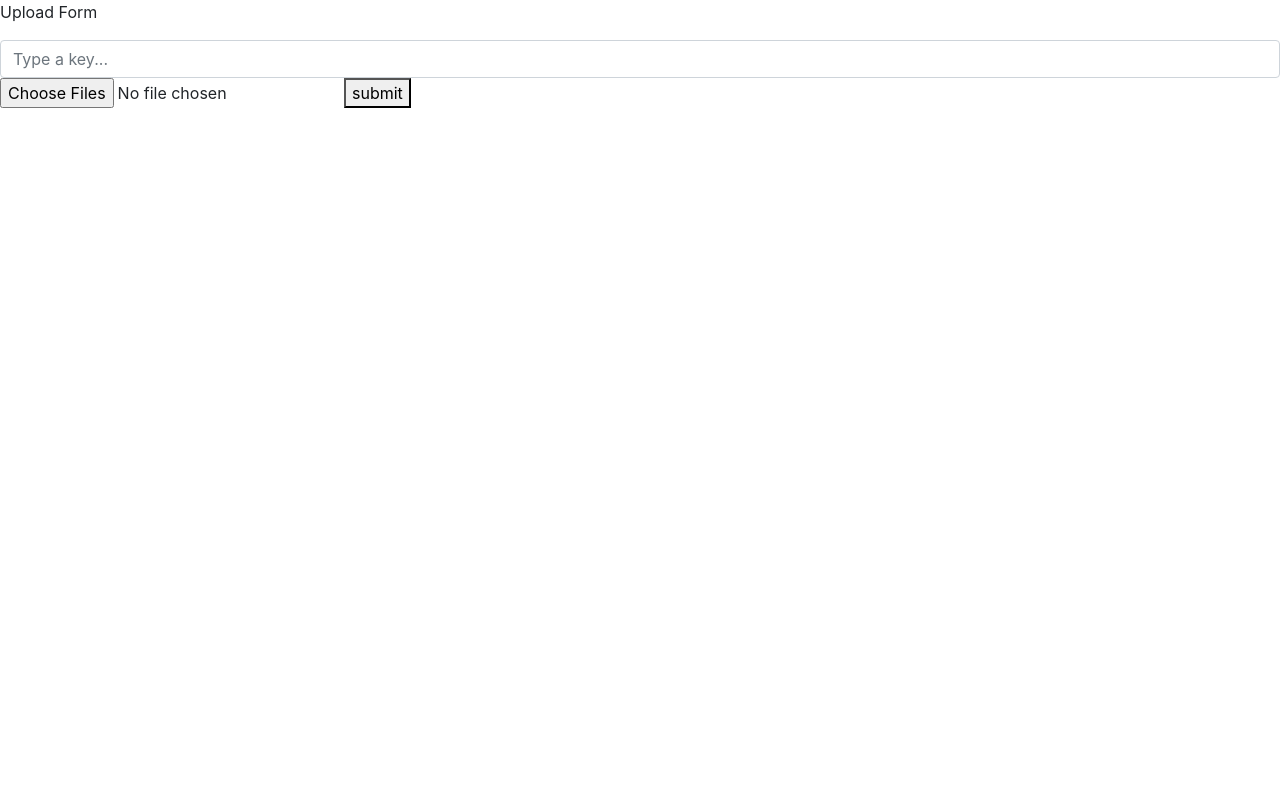
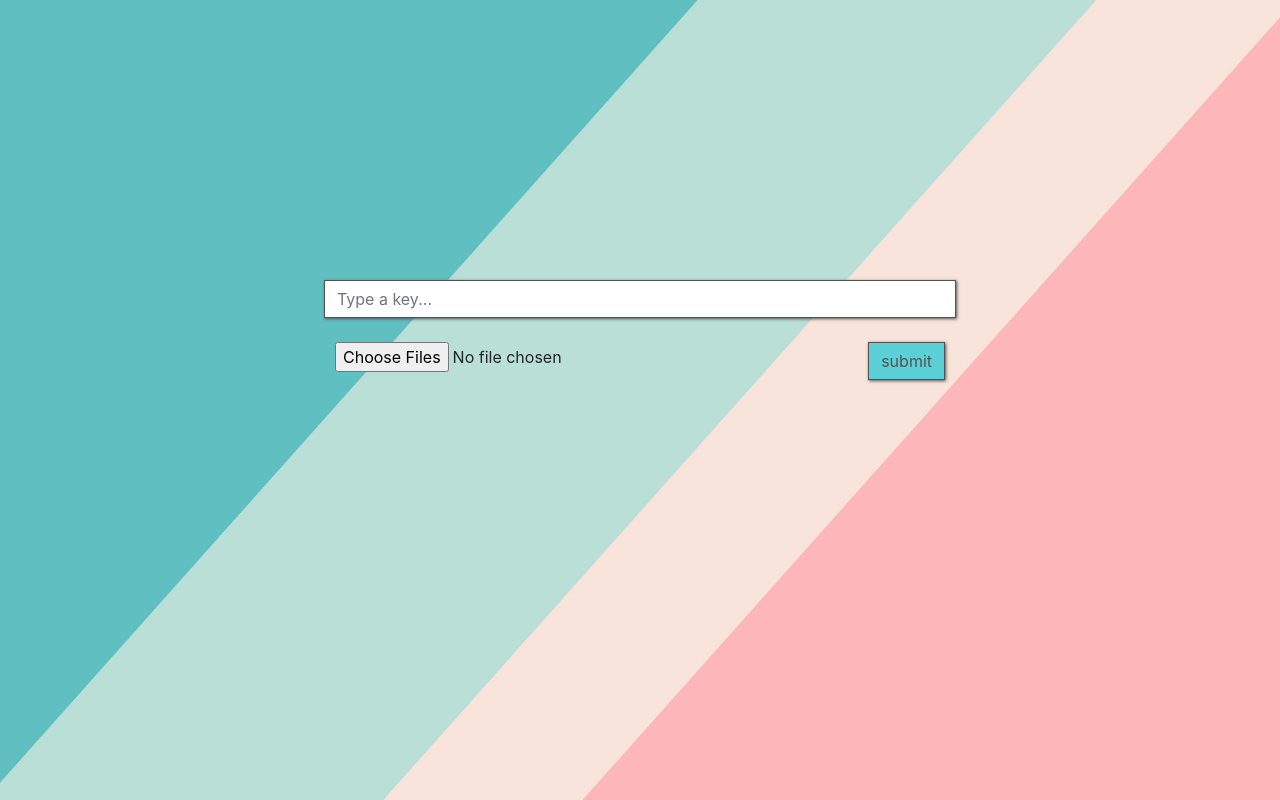
Before and after one commit to lalitkaim/kaimshare, a React (Create React App) app: page /uploadform in a window 1280 px wide. Built offline with nearby package versions, Linux system fonts and the light colour scheme.

Commit message:
Version 2.0 completed

```diff
--- a/public/index.html
+++ b/public/index.html
@@ -25,7 +25,7 @@
       Learn how to configure a non-root public URL by running `npm run build`.
     -->
     <link rel="stylesheet" href="https://stackpath.bootstrapcdn.com/bootstrap/4.2.1/css/bootstrap.min.css" integrity="sha384-GJzZqFGwb1QTTN6wy59ffF1BuGJpLSa9DkKMp0DgiMDm4iYMj70gZWKYbI706tWS" crossorigin="anonymous">
-    <link href="https://cdnjs.cloudflare.com/ajax/libs/uikit/3.8.0/css/uikit.min.css"/>
+    <!-- <link rel="stylesheet" href="https://cdnjs.cloudflare.com/ajax/libs/uikit/3.8.0/css/uikit.min.css"/> -->
     <title>Kaim Share</title>
   </head>
   <body>
--- a/src/components/DownloadForm.js
+++ b/src/components/DownloadForm.js
@@ -1,6 +1,7 @@
 import { getDoc, getFirestore, doc } from "@firebase/firestore";
 import { getStorage } from "@firebase/storage";
 import React, { Component } from "react";
+import classes from './DownloadForm.module.css'
 
 class DownloadForm extends Component{
     constructor(props){
@@ -41,21 +42,23 @@ class DownloadForm extends Component{
             return(
                 <tr key={index}>
                     <td>{this.state.names[index]}</td>
-                    <td>{this.state.size[index]}</td>
+                    <td>{Number.parseInt(this.state.size[index]/1024)}KB</td>
                     <td><a target="_blank" href={this.state.urls[index]}>Download</a></td>
                 </tr>
             )
         })
         return (
-            <>
-                <p>Download Files Page</p>
-                <form onSubmit={this.submitHandler}>
-                    <input type="text" onChange={this.inputHandler} value={this.state.key} id="inputElement" className="form-control" placeholder="Type a key..."/>
-                    <button type="submit">submit</button>
+            <div className={classes.mainDiv}>
+                <form onSubmit={this.submitHandler} className={classes.form}>
+                    <div className={"col-lg-6 col-md-8 col-sm-10 col-xs-12 px-2 "+classes.innerDiv}>
+                        <input className={"form-control "+classes.formInput} type="text" onChange={this.inputHandler} value={this.state.key} placeholder="Type a key..."/>
+                        <button type="submit" className={"btn "+classes.submit}>submit</button>
+                    </div>
                 </form>
-                <div>
-                    <table>
-                        <thead>
+                {
+                this.state.urls.length>0 &&
+                <table className="table table-hover table-striped table-sm mt-3">
+                    <thead className="thead">
                         <tr>
                             <th>File Name</th>
                             <th>File Size</th>
@@ -66,8 +69,8 @@ class DownloadForm extends Component{
                         {files ? files : null}
                     </tbody>
                 </table>
+                }
             </div>
-            </>
         )
     }
 }
--- a/src/components/DownloadForm.module.css
+++ b/src/components/DownloadForm.module.css
@@ -0,0 +1,31 @@
+.mainDiv{
+    /* border: 1px solid black; */
+    position: absolute;
+    top: 25%;
+    width: 100%;
+    text-align: center;
+}
+.formInput{
+    margin-bottom: 3vh;
+    border: 1px solid #525252;
+    box-shadow: 1px 1px 3px #525252;
+    border-radius: 0px;
+}
+.submit{
+    display: block;
+    border: 1px solid #525252;
+    border-radius: 0px;
+    box-shadow: 1px 1px 3px #525252 ;
+    background-color: #5bd1d7;
+    color: #525252;
+    float: right;
+}
+.innerDiv{
+    /* border: 1px solid black; */
+}
+.form{
+    /* border: 1px solid orange; */
+    display: flex;
+    flex-wrap: wrap;
+    justify-content: center;
+}
--- a/src/components/Home.js
+++ b/src/components/Home.js
@@ -1,4 +1,5 @@
 import React, { Component } from "react";
+import classes from './Home.module.css'
 
 class Home extends Component{
     constructor(props){
@@ -19,10 +20,9 @@ class Home extends Component{
     render(){
         return (
             <div>
-                <p>Home Page</p>
-                <div>
-                    <button onClick={this.downloadHandler}>Download Form</button>
-                    <button onClick={this.uploadHandler}>Upload Form</button>
+                <div className={classes.buttonDiv}>
+                    <button onClick={this.downloadHandler} className={"btn "+classes.button1}>Download Form</button>
+                    <button onClick={this.uploadHandler} className={"btn "+classes.button2}>Upload Form</button>
                 </div>
             </div>
         )
--- /dev/null
+++ b/src/components/Home.module.css
@@ -0,0 +1,42 @@
+.backDiv{
+    /* width: 50px; */
+
+}
+body{
+    background-image: url('../Background.jpg');
+    background-repeat: no-repeat;
+    background-attachment: fixed;
+    background-size: 100% 100%;
+}
+.backImg{
+    max-width: 100vw;
+    max-height: 100vh;
+    object-fit: cover;
+    overflow: hidden;
+    /* position: absolute; */
+}
+.buttonDiv{
+    position: absolute;
+    z-index: 100;
+    top: 40%;
+    text-align: center;
+    /* border: 1px solid black; */
+    width: 100%;
+    align-content: flex-start;
+}
+.button1, .button2{
+    display: block;
+    border: 1px solid #525252;
+    margin: auto;
+    margin-bottom: 5vh;
+    border-radius: 0px;
+    box-shadow: 1px 1px 3px black ;
+}
+.button2{
+    background-color: #ffb6b9;
+    color: #525252;
+}
+.button1{
+    background-color: #5bd1d7;
+    color: #525252;
+}
--- a/src/components/UploadForm.js
+++ b/src/components/UploadForm.js
@@ -2,6 +2,7 @@ import { getFirestore, doc, setDoc, getDoc, addDoc, collection} from "firebase/f
 import { getStorage, ref, uploadBytes, getDownloadURL, uploadBytesResumable} from 'firebase/storage'
 import React, { Component } from "react";
 import { initialize } from './config'
+import classes from './UploadForm.module.css'
 
 class UploadForm extends Component{
     constructor(props){
@@ -81,19 +82,26 @@ class UploadForm extends Component{
 
     render(){
         return (
-            <div>
-                <p>Upload Form</p>
+            <div className={classes.mainDiv}>
                 <form onSubmit={this.submitHandler}>
-                    <input type="text" onChange={this.inputHandler} value={this.state.key} id="inputElement" className="form-control" placeholder="Type a key..."/>
-                    <input type="file" multiple onChange={this.fileHandler}/>
-                    <button type="submit">submit</button>
+                    <div className="row mx-2">
+                        <input type="text" onChange={this.inputHandler} value={this.state.key} id="inputElement" className={"form-control col-lg-6 col-md-8 col-sm-10 col-xs-10 "+classes.formInput} placeholder="Type a key..."/>
+                    </div>
+                    <div className={""+classes.downMainDiv}>
+                        <div className={"col-lg-6 col-md-8 col-sm-10 col-xs-12 "+classes.downDiv}>
+                            <input type="file" multiple onChange={this.fileHandler} className={""+classes.inputFile}/>
+                            <button type="submit" className={"btn "+classes.submit}>submit</button>
+                        </div>
+                    </div>
                 </form>
                 {
                 this.state.show
                 ?
                 <>
-                <div className="progress">
-                    <div className="progress-bar" id="progressBar" role="progressbar" aria-valuenow="25" aria-valuemin="0" aria-valuemax="100">{this.state.progress}%</div>
+                <div className={"row"} style={{width:"100%", justifyContent:"center", textAlign:"center", margin:"auto"}}>
+                    <div className="progress mt-3 col-lg-6 col-md-8 col-sm-10 col-xs-12">
+                        <div className="progress-bar" id="progressBar" role="progressbar" aria-valuenow="25" aria-valuemin="0" aria-valuemax="100">{this.state.progress}%</div>
+                    </div>
                 </div>
                 <p>Files Uploaded : {this.state.count} / {this.state.files.length}</p>
                 </>
--- /dev/null
+++ b/src/components/UploadForm.module.css
@@ -0,0 +1,46 @@
+.mainDiv{
+    /* border: 1px solid black; */
+    position: absolute;
+    top: 35%;
+    width: 100%;
+    text-align: center;
+}
+.formInput{
+    margin: auto;
+    margin-bottom: 3vh;
+    border: 1px solid #525252;
+    box-shadow: 1px 1px 3px #525252;
+    border-radius: 0px;
+}
+.downMainDiv{
+    width: 100%;
+    /* border: 2px solid red; */
+    display: flex;
+    text-align: center;
+    justify-content: center;
+
+}
+.downDiv{
+    width: 100%;
+    /* border:2px solid blue; */
+    justify-content: space-between;
+    display: flex;
+    flex-wrap: wrap;
+    flex-flow: row;
+}
+.inputFile{
+    /* border:2px solid orange; */
+    /* box-shadow: 1px 1px 5px #525252; */
+    /* opacity: 0; */
+    cursor: pointer;
+}
+.submit{
+    display: block;
+    border: 1px solid #525252;
+    border-radius: 0px;
+    box-shadow: 1px 1px 3px #525252 ;
+    background-color: #5bd1d7;
+    color: #525252;
+    width: max-content;
+
+}
```
Also changed, not shown: src/Background.jpg (added). Lines whose indentation alone changed are shown as unchanged.
